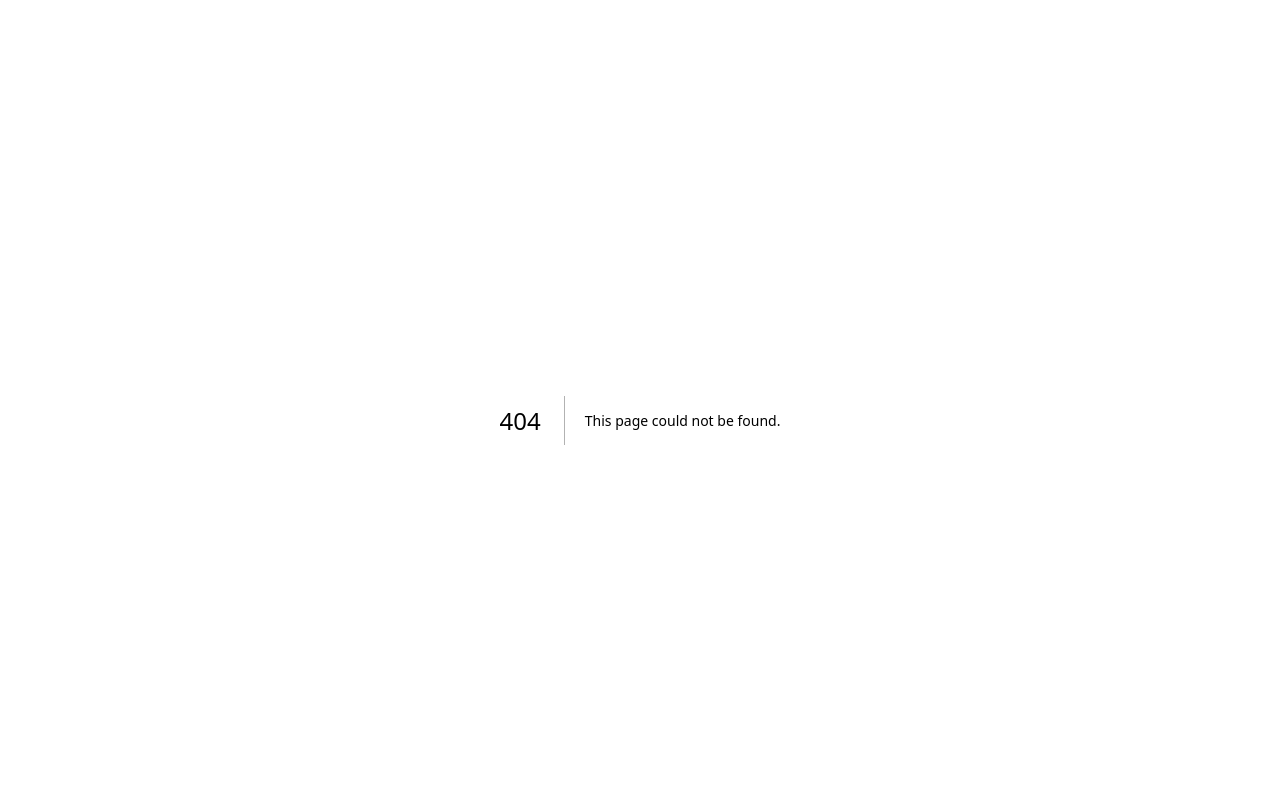
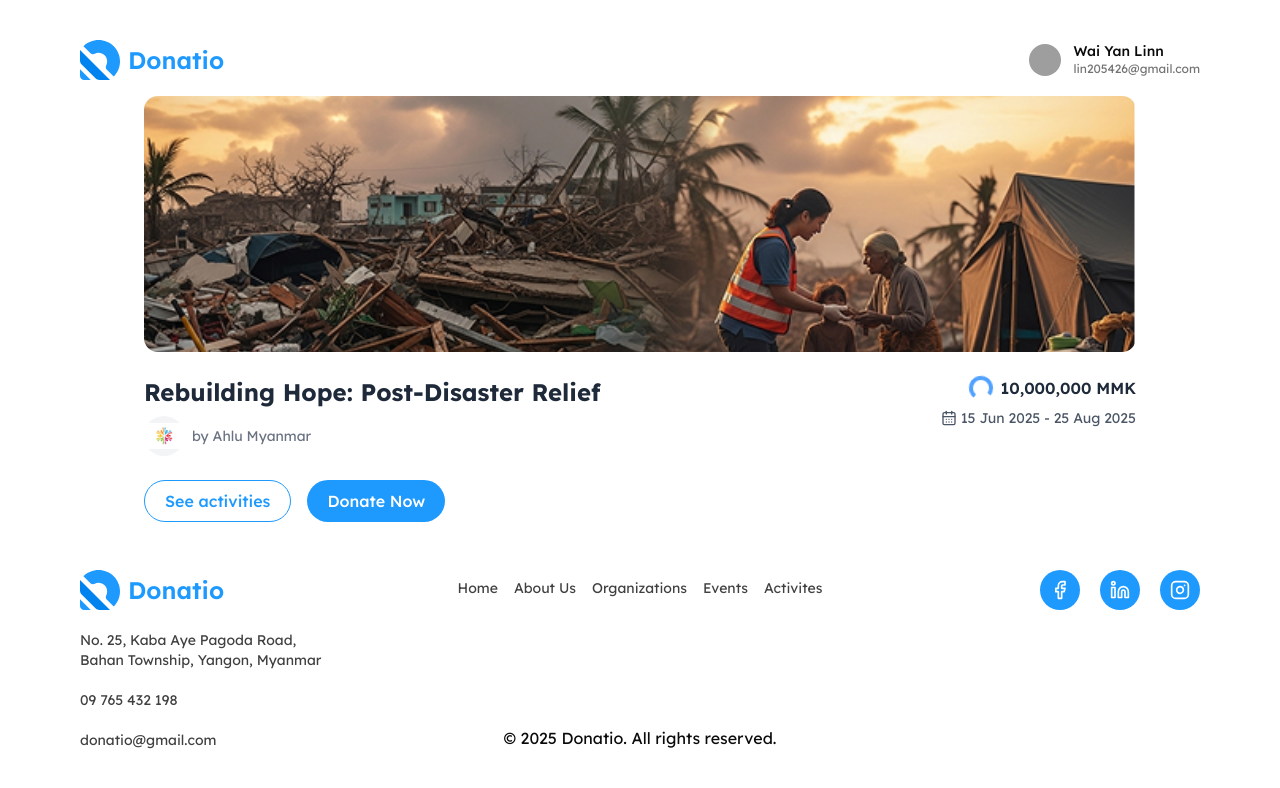
Before and after one commit to one-project-one-month/donatio-nextJS, a Next.js app: page /events/1 in a window 1280 px wide. Before the commit this address had no page. Shown: the top 788 px of the page. Built offline with nearby package versions, Linux system fonts and the light colour scheme; grey boxes are pictures that could not be loaded.

Commit message:
feat: add event details page and layout component

```diff
--- /dev/null
+++ b/src/app/(root)/events/[eventId]/page.tsx
@@ -0,0 +1,63 @@
+import Image from "next/image";
+import { CalendarDays } from "lucide-react";
+
+import donationImg from "@/assets/image/eventDetails1.png"
+import ahluImg from "@/assets/image/ahlu.webp"
+
+export default function EventDetails() {
+  return (
+    <div className="max-w-5xl mx-auto p-4 rounded-3xl">
+      {/* Banner Image */}
+      <div className="relative w-full h-64 rounded-xl overflow-hidden">
+        <Image
+          src={donationImg}// replace with actual image path
+          alt="Disaster relief"
+          fill
+          className="object-cover"
+        />
+      </div>
+
+      {/* Content */}
+      <div className="mt-6 flex flex-col md:flex-row justify-between gap-4">
+        <div>
+          <h2 className="text-2xl font-bold text-gray-800">
+            Rebuilding Hope: Post-Disaster Relief
+          </h2>
+
+          {/* Author */}
+          <div className="flex items-center gap-2 mt-2 text-gray-500 text-sm">
+            <div className="w-10 h-10 bg-gray-100 rounded-full flex items-center justify-center">
+              <Image src={ahluImg} alt="ahluImg"/>
+            </div>
+            <span>by Ahlu Myanmar</span>
+          </div>
+        </div>
+
+        {/* Right Side */}
+        <div className="flex flex-col md:items-end gap-2">
+          {/* Goal */}
+          <div className="flex items-center gap-2">
+            <div className="w-6 h-6 rounded-full border-4 border-blue-400 border-t-transparent animate-spin" />
+            <span className="font-semibold text-gray-800">10,000,000 MMK</span>
+          </div>
+
+          {/* Date */}
+          <div className="flex items-center gap-1 text-sm text-gray-600">
+            <CalendarDays className="w-4 h-4" />
+            <span>15 Jun 2025 - 25 Aug 2025</span>
+          </div>
+        </div>
+      </div>
+
+      {/* Buttons */}
+      <div className="mt-6 flex gap-4">
+        <button className="px-5 py-2 text-primary border border-primary font-medium rounded-full hover:bg-primary/90 hover:text-white transition">
+          See activities
+        </button>
+        <button className="px-5 py-2 bg-primary text-white font-medium rounded-full hover:bg-primary/80 transition">
+          Donate Now
+        </button>
+      </div>
+    </div>
+  );
+}
--- /dev/null
+++ b/src/app/(root)/events/layout.tsx
@@ -0,0 +1,18 @@
+
+import Footer from "@/components/core/Footer";
+import UserNavbar from "@/components/core/user-navbar";
+import { ReactNode } from "react";
+
+
+function EventsLayout({children}:{children: ReactNode}) {
+  return (
+    <div className="max-w-7xl mx-auto md:px-8 py-5">
+    {/* w-dvw : asked later */}
+        <UserNavbar />
+        {children}
+        <Footer />
+    </div>
+  )
+}
+
+export default EventsLayout;
--- /dev/null
+++ b/src/app/(root)/events/page.tsx
@@ -0,0 +1,7 @@
+import React from 'react'
+
+export default function EventsPage() {
+  return (
+    <div>EventsPage</div>
+  )
+}
```
Also changed, not shown: src/assets/image/eventDetails1.png (added).
